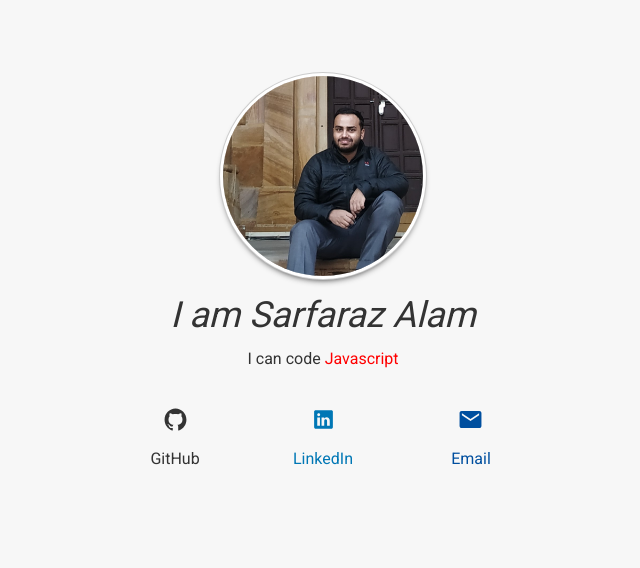
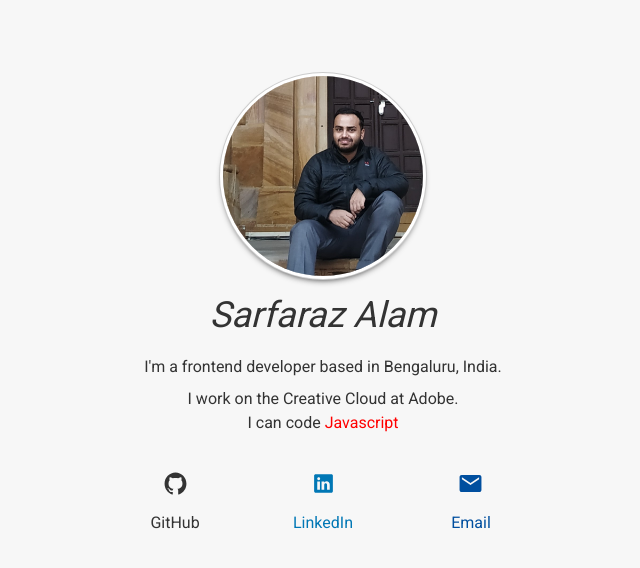
Before and after one commit to coder-tle/portfolio-website, a plain HTML site: page index.html in a window 1280 px wide. Shown: the whole page, without its empty margins (317-957 px from the left). Drawn offline with nearby package versions, Linux system fonts and the light colour scheme.

Commit message:
Added description

```diff
--- a/index.html
+++ b/index.html
@@ -28,7 +28,11 @@
     <div class="inner">
       <section class="gap loadanimation">
         <img src="resources/avatar.jpeg" class="avatar" />
-        <h1 class="padDown">I am Sarfaraz Alam</h1>
+        <h1 class="padDown">Sarfaraz Alam</h1>
+        <h2 class="padDown">
+          I'm a frontend developer based in Bengaluru, India.
+        </h2>
+        <h3 class="padDown">I work on the Creative Cloud at Adobe.</h3>
         <p>I can code <span id="spin"></span></p>
       </section>
 
```
